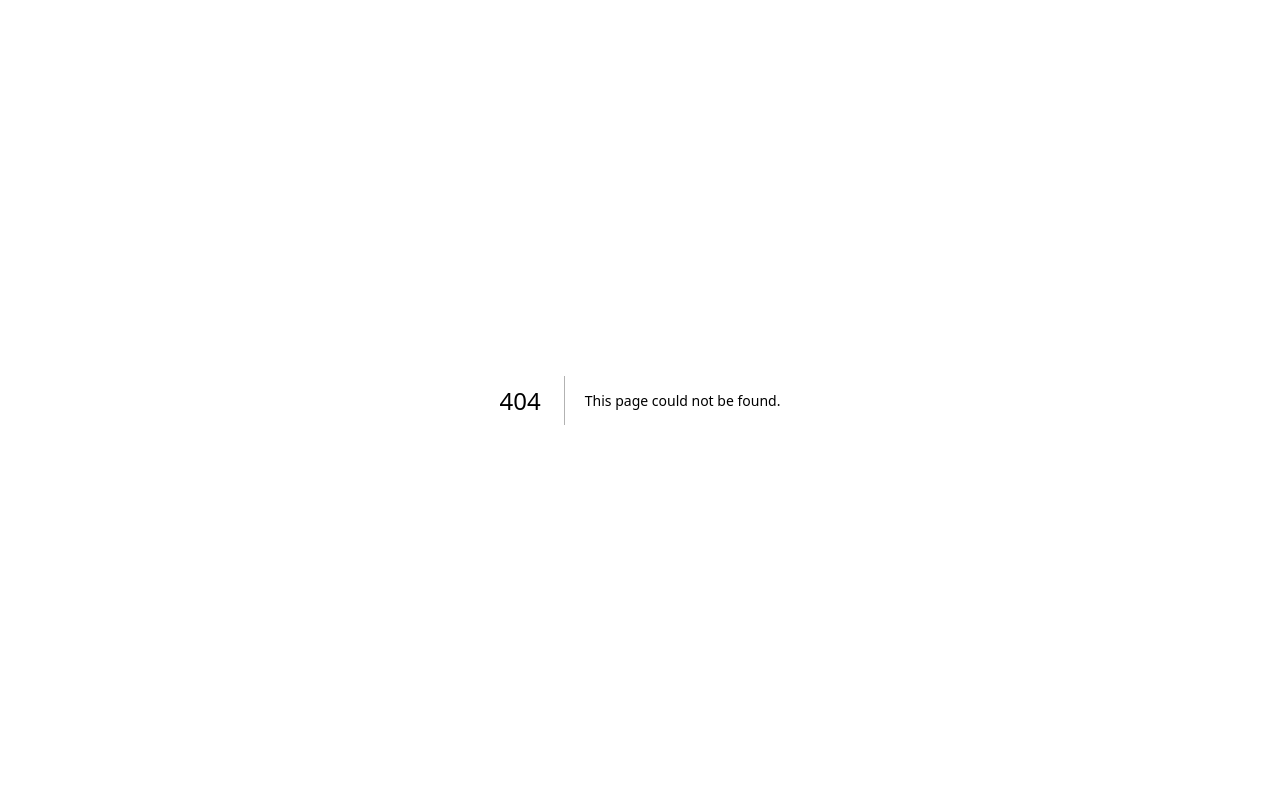
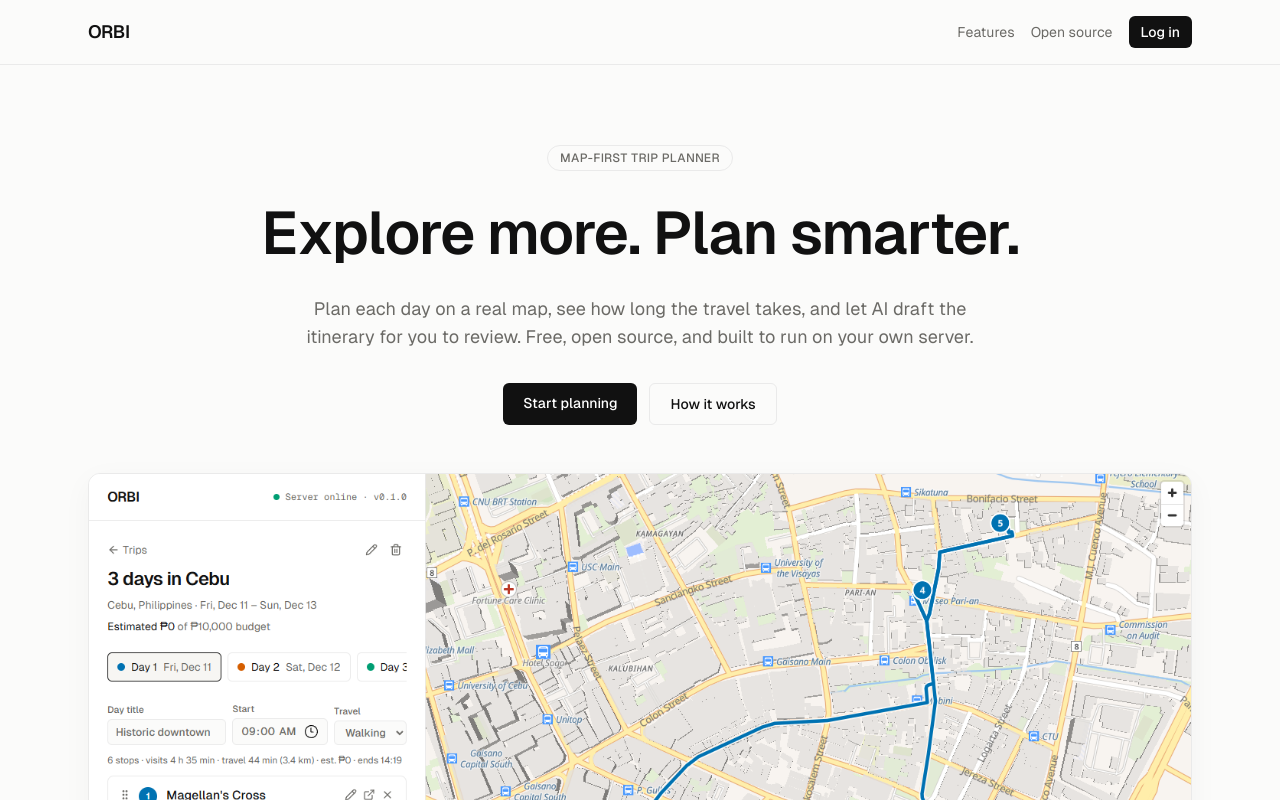
Before and after one commit to kaizenics/orbi, a Next.js app in the folder apps/web/: page / in a window 1280 px wide. Before the commit this address had no page. Shown: the top 800 px of the page. Built offline with nearby package versions, Linux system fonts and the light colour scheme.

Commit message:
feat(web): add the landing page and move the planner to /trips
Co-Authored-By: Claude Opus 5.5 <noreply@anthropic.com>
Signed-off-by: Niko <nicosejohnsoriano@gmail.com>

```diff
--- a/apps/web/app/manifest.ts
+++ b/apps/web/app/manifest.ts
@@ -7,7 +7,7 @@ export default function manifest(): MetadataRoute.Manifest {
     name: APP_NAME,
     short_name: APP_NAME,
     description: APP_TAGLINE,
-    start_url: "/",
+    start_url: "/trips",
     display: "standalone",
     background_color: "#fbfbfa",
     theme_color: "#fbfbfa",
--- /dev/null
+++ b/apps/web/app/page.tsx
@@ -0,0 +1,190 @@
+import Image from "next/image";
+import Link from "next/link";
+import {
+  CalendarClock,
+  ExternalLink,
+  Map as MapIcon,
+  Route,
+  ShieldCheck,
+  Sparkles,
+  Wallet,
+} from "lucide-react";
+import { APP_NAME, APP_TAGLINE } from "@orbi/core";
+
+const FEATURES = [
+  {
+    icon: MapIcon,
+    title: "Every stop on the map",
+    body: "Numbered markers per day, connected by real road and walking routes, with distance and travel time for each leg.",
+  },
+  {
+    icon: CalendarClock,
+    title: "A schedule that adds up",
+    body: "Arrival and departure times follow from visit lengths, travel and fixed reservations. ORBI warns when a day runs late.",
+  },
+  {
+    icon: Sparkles,
+    title: "AI that proposes, you decide",
+    body: "Describe the trip and get a draft, or ask for changes. Every place is checked against map data, and nothing is saved until you apply it.",
+  },
+  {
+    icon: Route,
+    title: "Reorder in seconds",
+    body: "Drag stops or use the keyboard. Routes, numbering and times update straight away.",
+  },
+  {
+    icon: Wallet,
+    title: "Budget in view",
+    body: "Estimated costs per stop and per day, compared with your trip budget.",
+  },
+  {
+    icon: ShieldCheck,
+    title: "Yours to run",
+    body: "Open source under AGPL-3.0. Self-host it, keep your data, and run it on free tiers.",
+  },
+];
+
+const STEPS = [
+  { title: "Create a trip", body: "Set the dates, region and budget." },
+  { title: "Describe it or add places", body: "Let AI draft the days, or search and add places yourself." },
+  { title: "Shape the days", body: "Reorder, set fixed times and see routes and times update." },
+  {
+    title: "Take it with you",
+    body: "Open the plan on your phone and hand off to your maps app for directions.",
+  },
+];
+
+export default function LandingPage() {
+  return (
+    <div className="flex min-h-dvh flex-col">
+      <header className="sticky top-0 z-10 border-b bg-background/90 backdrop-blur">
+        <nav aria-label="Main" className="mx-auto flex max-w-6xl items-center justify-between px-6 py-4">
+          <Link href="/" className="text-lg font-semibold tracking-tight">
+            {APP_NAME}
+          </Link>
+          <div className="flex items-center gap-4 text-sm">
+            <a href="#features" className="hidden text-muted-foreground hover:text-foreground sm:inline">
+              Features
+            </a>
+            <a href="#open-source" className="hidden text-muted-foreground hover:text-foreground sm:inline">
+              Open source
+            </a>
+            <Link
+              href="/login"
+              className="rounded-md bg-primary px-3 py-1.5 font-medium text-primary-foreground hover:opacity-90"
+            >
+              Log in
+            </Link>
+          </div>
+        </nav>
+      </header>
+
+      <main className="flex-1">
+        <section className="mx-auto flex max-w-6xl flex-col items-center gap-8 px-6 pt-20 pb-12 text-center">
+          <p className="rounded-full border px-3 py-1 text-xs font-medium tracking-wide text-muted-foreground uppercase">
+            Map-first trip planner
+          </p>
+          <h1 className="max-w-3xl text-4xl font-semibold tracking-tight text-balance sm:text-6xl">
+            {APP_TAGLINE}
+          </h1>
+          <p className="max-w-2xl text-lg text-pretty text-muted-foreground">
+            Plan each day on a real map, see how long the travel takes, and let AI draft the itinerary for you
+            to review. Free, open source, and built to run on your own server.
+          </p>
+          <div className="flex flex-wrap justify-center gap-3">
+            <Link
+              href="/trips"
+              className="rounded-md bg-primary px-5 py-2.5 text-sm font-medium text-primary-foreground hover:opacity-90"
+            >
+              Start planning
+            </Link>
+            <a
+              href="#how-it-works"
+              className="rounded-md border px-5 py-2.5 text-sm font-medium hover:bg-muted"
+            >
+              How it works
+            </a>
+          </div>
+        </section>
+
+        <section aria-label="Product preview" className="mx-auto max-w-6xl px-6 pb-24">
+          <div className="overflow-hidden rounded-xl border bg-card shadow-[0_8px_30px_rgba(0,0,0,0.04)]">
+            <Image
+              src="/landing/planner.png"
+              alt="ORBI planner showing a day in Cebu: six numbered stops with arrival times on the left and their walking route on a city map on the right"
+              width={1440}
+              height={900}
+              priority
+              className="h-auto w-full"
+            />
+          </div>
+        </section>
+
+        <section id="features" aria-labelledby="features-heading" className="border-t bg-card">
+          <div className="mx-auto max-w-6xl px-6 py-24">
+            <h2 id="features-heading" className="max-w-2xl text-3xl font-semibold tracking-tight">
+              Everything a day plan needs, on one screen
+            </h2>
+            <ul className="mt-12 grid gap-px overflow-hidden rounded-xl border bg-border sm:grid-cols-2 lg:grid-cols-3">
+              {FEATURES.map(({ icon: Icon, title, body }) => (
+                <li key={title} className="flex flex-col gap-3 bg-card p-8">
+                  <Icon aria-hidden className="size-5 text-accent-foreground" />
+                  <h3 className="font-medium">{title}</h3>
+                  <p className="text-sm text-muted-foreground">{body}</p>
+                </li>
+              ))}
+            </ul>
+          </div>
+        </section>
+
+        <section id="how-it-works" aria-labelledby="how-heading" className="mx-auto max-w-6xl px-6 py-24">
+          <h2 id="how-heading" className="text-3xl font-semibold tracking-tight">
+            How it works
+          </h2>
+          <ol className="mt-12 grid gap-8 sm:grid-cols-2 lg:grid-cols-4">
+            {STEPS.map((step, i) => (
+              <li key={step.title} className="flex flex-col gap-2">
+                <span className="font-mono text-sm text-muted-foreground">0{i + 1}</span>
+                <h3 className="font-medium">{step.title}</h3>
+                <p className="text-sm text-muted-foreground">{step.body}</p>
+              </li>
+            ))}
+          </ol>
+        </section>
+
+        <section id="open-source" aria-labelledby="oss-heading" className="border-t bg-card">
+          <div className="mx-auto flex max-w-6xl flex-col items-start gap-6 px-6 py-24 lg:flex-row lg:items-center lg:justify-between">
+            <div className="max-w-2xl">
+              <h2 id="oss-heading" className="text-3xl font-semibold tracking-tight">
+                Open source, no subscription
+              </h2>
+              <p className="mt-4 text-muted-foreground">
+                ORBI uses OpenStreetMap data and open routing, and works with free AI models. Run it on free
+                tiers or your own hardware; your trips stay in your database.
+              </p>
+            </div>
+            <a
+              href="https://github.com/kaizenics/orbi"
+              className="inline-flex items-center gap-2 rounded-md border px-5 py-2.5 text-sm font-medium hover:bg-muted"
+            >
+              <ExternalLink aria-hidden className="size-4" /> View on GitHub
+            </a>
+          </div>
+        </section>
+      </main>
+
+      <footer className="border-t">
+        <div className="mx-auto flex max-w-6xl flex-col gap-2 px-6 py-8 text-xs text-muted-foreground sm:flex-row sm:justify-between">
+          <span>{APP_NAME} · AGPL-3.0-or-later</span>
+          <span>
+            Map data ©{" "}
+            <a href="https://www.openstreetmap.org/copyright" className="underline">
+              OpenStreetMap contributors
+            </a>
+            {" · "}Tiles by OpenFreeMap
+          </span>
+        </div>
+      </footer>
+    </div>
+  );
+}
--- a/apps/web/app/trips/page.tsx
+++ b/apps/web/app/trips/page.tsx
@@ -1,11 +1,12 @@
+import { authConfig } from "@/lib/session";
 import { MapPlaceholder, PlannerShell } from "@/components/planner-shell";
 import { TripList } from "@/components/trip-list";
 
-export default function HomePage() {
+export default function TripsPage() {
   const panel = (
     <>
       <TripList />
-      {process.env.ORBI_WEB_PASSWORD ? (
+      {authConfig() ? (
         <form method="post" action="/auth/logout" className="mt-auto">
           <button type="submit" className="text-sm text-muted-foreground underline hover:text-foreground">
             Log out
--- a/apps/web/components/planner-shell.tsx
+++ b/apps/web/components/planner-shell.tsx
@@ -8,7 +8,7 @@ export function PlannerShell({ panel, map }: { panel: React.ReactNode; map: Reac
     <main className="flex min-h-dvh flex-col lg:h-dvh lg:flex-row">
       <aside className="flex w-full flex-col border-b bg-card lg:w-[440px] lg:shrink-0 lg:border-r lg:border-b-0">
         <header className="flex items-center justify-between border-b px-6 py-4">
-          <Link href="/" className="text-lg font-semibold tracking-tight">
+          <Link href="/trips" className="text-lg font-semibold tracking-tight">
             {APP_NAME}
           </Link>
           <ServerStatus />
--- a/apps/web/components/trip-header.tsx
+++ b/apps/web/components/trip-header.tsx
@@ -69,7 +69,7 @@ export function TripHeader({
     <div className="flex flex-col gap-2">
       <div className="flex items-center justify-between">
         <Link
-          href="/"
+          href="/trips"
           className="inline-flex items-center gap-1 text-sm text-muted-foreground hover:text-foreground"
         >
           <ArrowLeft aria-hidden className="size-4" /> Trips
@@ -90,7 +90,7 @@ export function TripHeader({
             className="rounded-md p-1.5 text-muted-foreground hover:text-destructive"
             onClick={() => {
               if (window.confirm(`Delete "${trip.name}" and everything in it? This cannot be undone.`)) {
-                del.mutate(trip.id, { onSuccess: () => router.push("/") });
+                del.mutate(trip.id, { onSuccess: () => router.push("/trips") });
               }
             }}
           >
--- a/apps/web/components/trip-view.tsx
+++ b/apps/web/components/trip-view.tsx
@@ -24,7 +24,7 @@ export function TripView({ tripId }: { tripId: string }) {
       <PlannerShell
         panel={
           <PanelMessage title={trip.error.message}>
-            <Link href="/" className="underline">
+            <Link href="/trips" className="underline">
               Back to trips
             </Link>
           </PanelMessage>
```
Also changed, not shown: apps/web/public/landing/planner.png (added).
